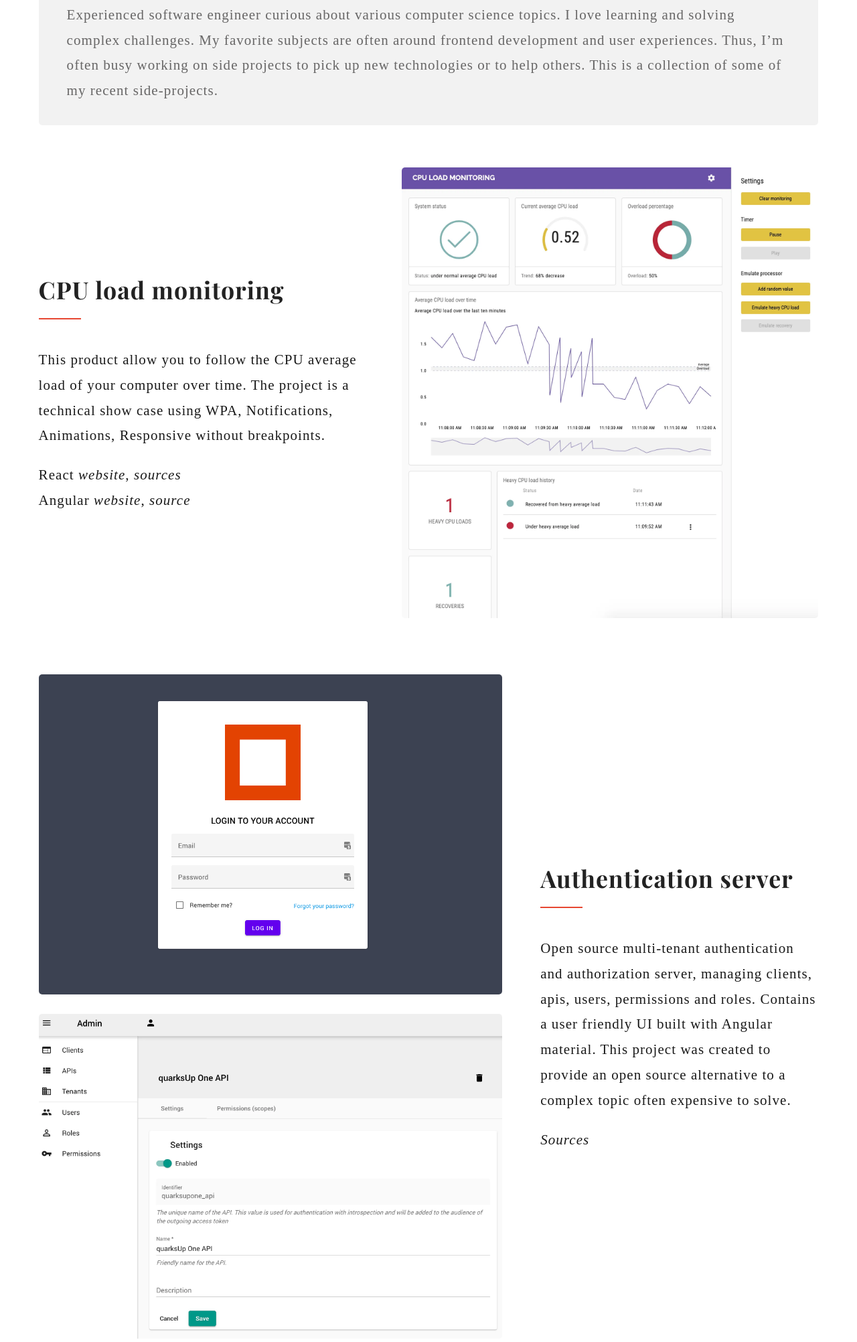
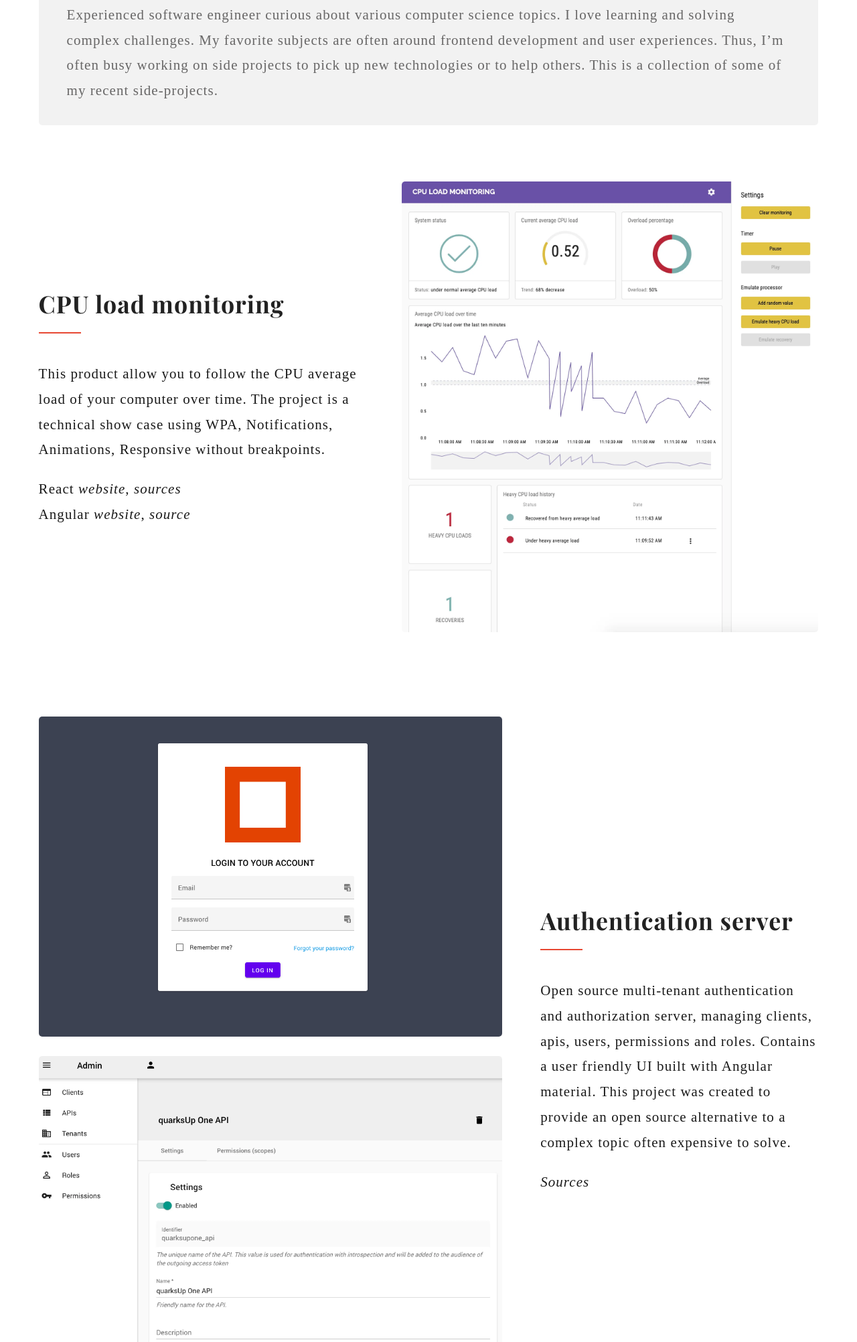
Before and after one commit to amortemousque/portfolio, a PHP site: page / in a window 1280 px wide. Shown: the part 341-2345 px from the top of the page at 67% size. Run offline with PHP 8.4, Linux system fonts and the light colour scheme; some web fonts are replaced.

Commit message:
Fix item spacing

```diff
--- a/assets/style.css
+++ b/assets/style.css
@@ -296,7 +296,7 @@ dark-mode-toggle::before {
   grid-template-areas: "body image";
   grid-template-columns: 7fr 9fr;
   min-height: 80vh;
-  padding: 2rem 0;
+  padding: clamp(2rem, 5vw, 3rem) 0;
 }
 .item-body {
   grid-area: body;
```
